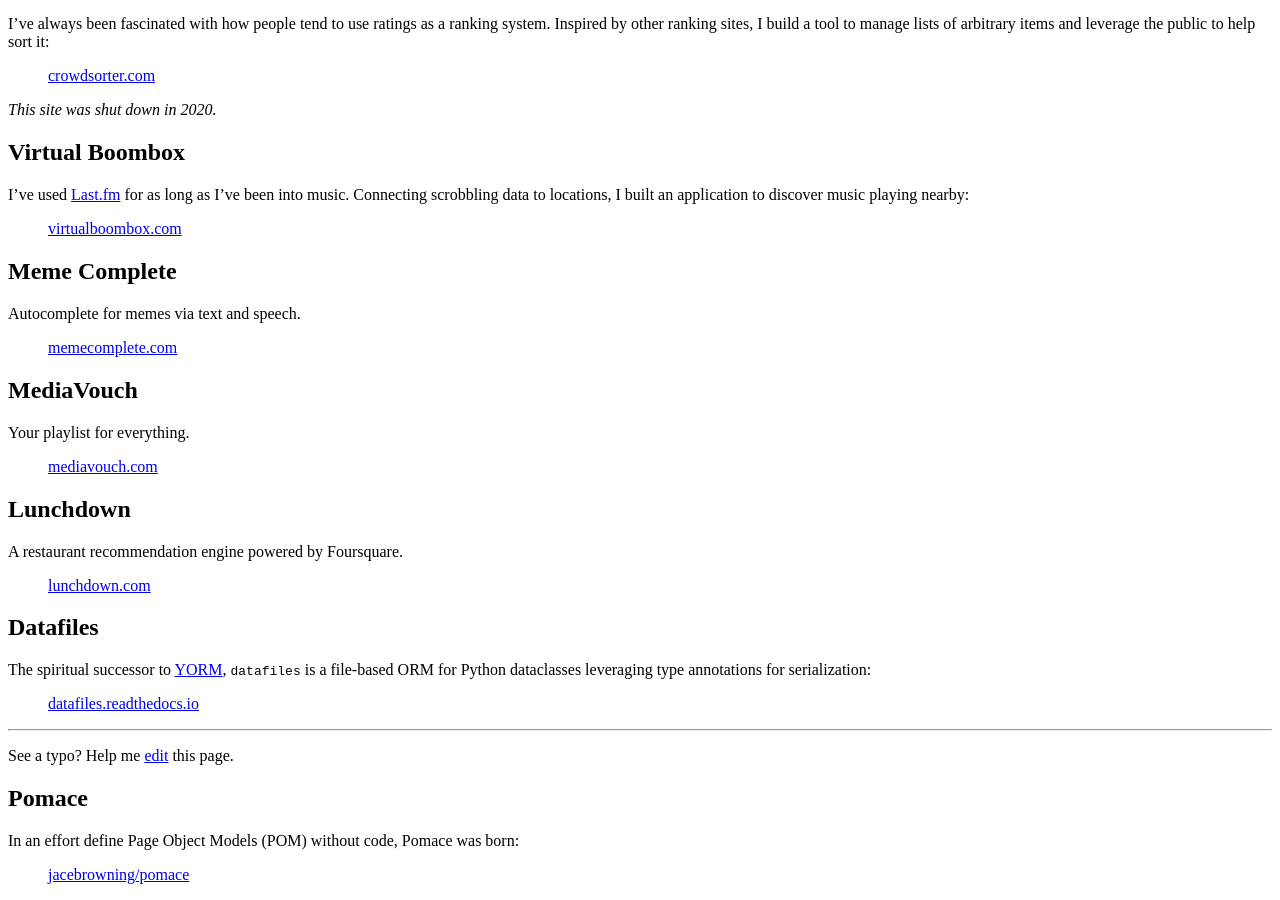
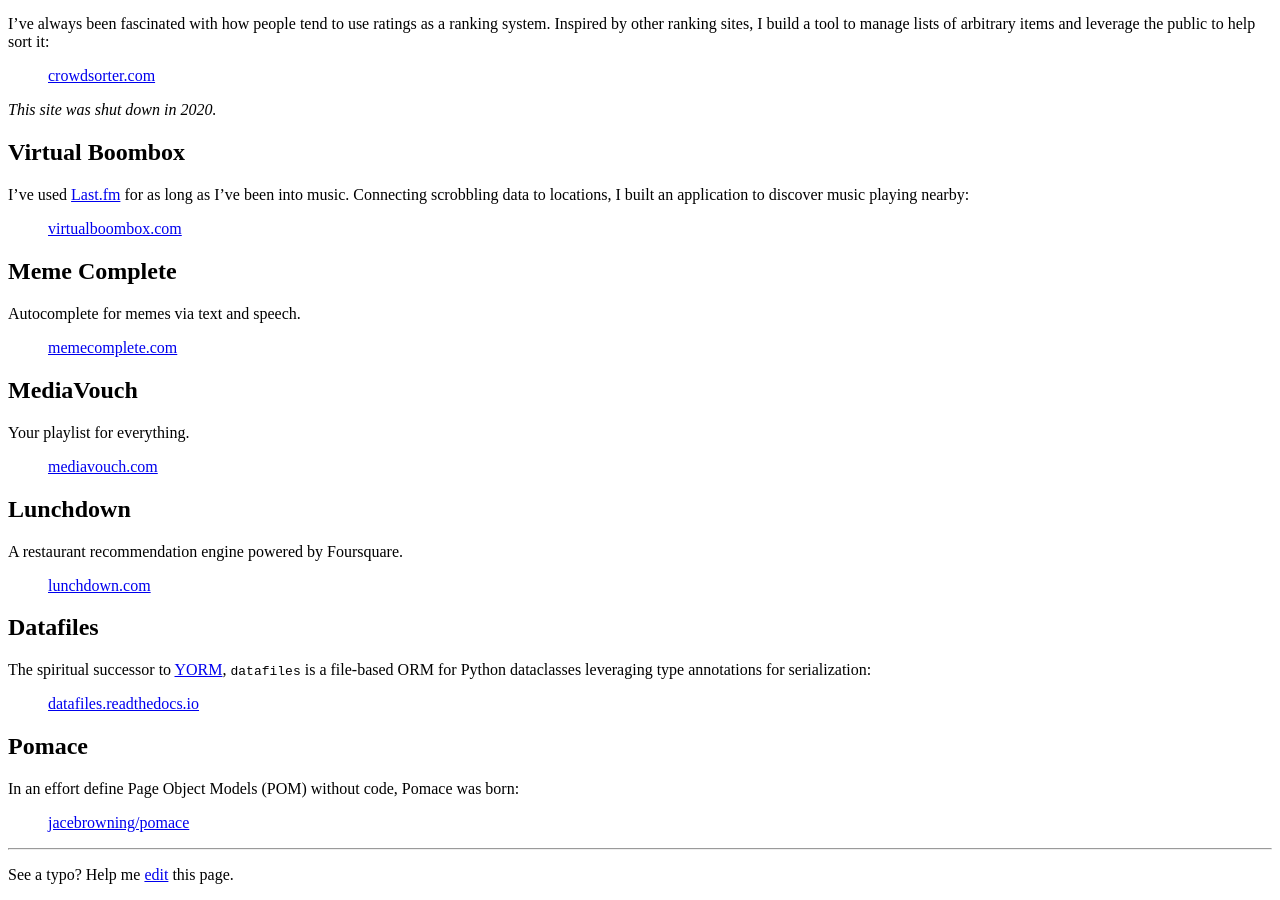
Before and after one commit to jacebrowning/jacebrowning.info, a Jekyll site: the page built from projects.md, in a window 1280 px wide and 900 px high, scrolled down 1455 px. Built offline with Jekyll 4.4.1, drawn with Linux system fonts in a browser that asks for light colours; Markdown is read by kramdown in place of the engine named in the settings.

Commit message:
Move footer

```diff
--- a/projects.md
+++ b/projects.md
@@ -99,12 +99,12 @@
 
 > [datafiles.readthedocs.io](https://datafiles.readthedocs.io/)
 
------
-
-See a typo? Help me [edit]({{ site.repo }}/edit/main/{{page.path}}) this page.
-
 ## Pomace
 
 In an effort define Page Object Models (POM) without code, Pomace was born:
 
 > [jacebrowning/pomace](https://github.com/jacebrowning/pomace)
+
+-----
+
+See a typo? Help me [edit]({{ site.repo }}/edit/main/{{page.path}}) this page.
```
